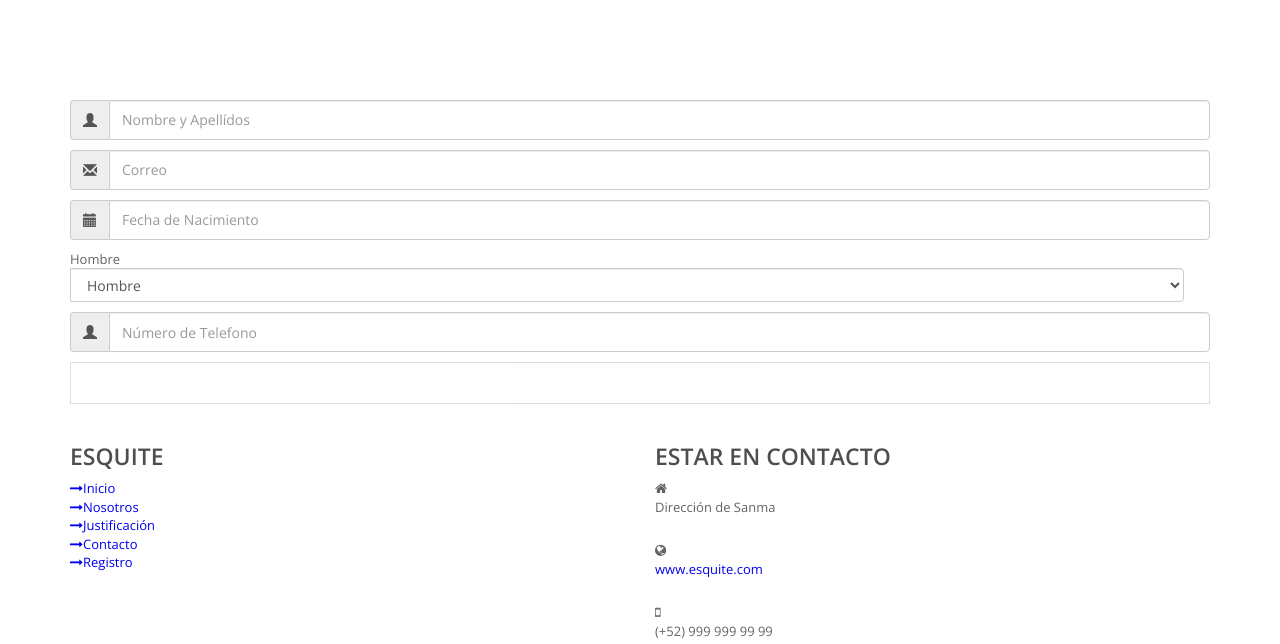
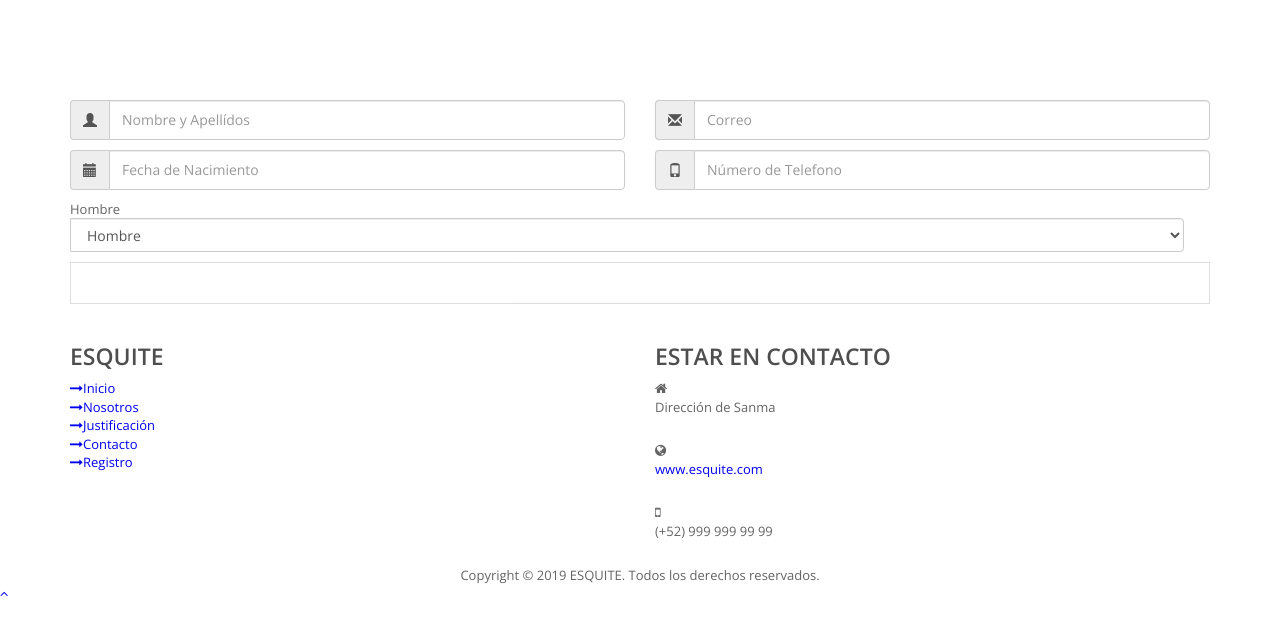
Before and after one commit to enoc14/proyectoAnimacion, a PHP site: page /registrar-paciente.php in a window 1280 px wide. Shown: the part 83-727 px from the top of the page. Run offline with PHP 8.4, Linux system fonts and the light colour scheme; data that the repository does not hold is empty.

Commit message:
Registrar Paciente

```diff
--- a/header-doctor.php
+++ b/header-doctor.php
@@ -135,7 +135,7 @@
                                 <a href="ver-pacientes.php"><i class="fa fa-users"></i>Pacientes</a>
                             </li>
 
-                            <li class="<?php if($url == "nosotros.php") echo "active"; ?> text-center">
+                            <li class="<?php if($url == "registrar-paciente.php") echo "active"; ?> text-center">
                                 <a href="registrar-paciente.php"><i class="fa fa-edit"></i>Registrar Nuevo Paciente</a>
                             </li>
 
--- a/registrar-paciente.php
+++ b/registrar-paciente.php
@@ -22,51 +22,55 @@
 
 						<form name="contact_form">
 							<div class="row">
-
-								<div id="gNombreReg" class="form-group col-md-12" style="margin-bottom: 10px">
+								<div id="fgNombre" class="form-group col-md-12 col-lg-6" style="margin-bottom: 10px">
 									<div class="input-group">
 										<div class="input-group-addon">
 											<span class="glyphicon glyphicon-user"></span>
 										</div>
-										<input type="text" name="nombre" class="form-control" placeholder="Nombre y Apellídos">
+										<input id="inputNombre" type="text" name="nombre" class="form-control" placeholder="Nombre y Apellídos">
 									</div>
+									<p id="errorNombre" class="help-block text-danger" style="display: none;" >Ingrese su nombre completo</p>
 								</div>
 
-								<div class="form-group col-md-12" style="margin-bottom: 10px">
+								<div id="fgCorreo" class="form-group col-md-12 col-lg-6" style="margin-bottom: 10px">
 									<div class="input-group">
 										<div class="input-group-addon">
 											<i class="glyphicon glyphicon-envelope"></i>
 										</div>
-										<input type="email" name="mail" class="form-control" placeholder="Correo" onKeyPress="removeChecks();">
+										<input id="inputCorreo" type="email" name="mail" class="form-control" placeholder="Correo" onKeyPress="removeChecks();">
 									</div>
+									<p id="errorCorreo" class="help-block text-danger" style="display: none;" >Ingrese un correo válido</p>
 								</div>
 
-								<div class="form-group col-md-12" style="margin-bottom: 10px">
+								<div id="fgFecha" class="form-group col-md-12 col-lg-6" style="margin-bottom: 10px">
 									<div class="input-group">
 										<div class="input-group-addon">
 											<i class="glyphicon glyphicon-calendar"></i>
 										</div>
-										<input type="text" id="datepicker" class="form-control" name="da" placeholder="Fecha de Nacimiento">
+										<input id="inputFecha" type="text" id="datepicker" class="form-control" name="da" placeholder="Fecha de Nacimiento">
 									</div>
+									<p id="errorFecha" class="help-block text-danger" style="display: none;" >Ingrese una fecha válida</p>
 								</div>
 
-								<div class="input-group col-md-12" style="margin-bottom: 10px">
+								<div id="fgNumeroTelefono" class="form-group col-md-6 col-lg-6" style="margin-bottom: 10px">
+									<div class="input-group">
+										<div class="input-group-addon">
+											<span class="glyphicon glyphicon-phone"></span>
+										</div>
+										<input id="inputNumeroTelefono" type="number" name="tel" class="form-control" placeholder="Número de Telefono">
+									</div>
+									<p id="errorTel" class="help-block text-danger" style="display: none;" >Ingrese un número de telefono válido</p>
+								</div>
+
+								<div class="input-group col-md-6 col-lg-12" style="margin-bottom: 10px">
 									<select class="form-control">
 										<option>Hombre</option>
 										<option>Mujer</option>
 									</select>
 								</div>
 
-                                <div id="gNombreReg" class="form-group col-md-12" style="margin-bottom: 10px">
-									<div class="input-group">
-										<div class="input-group-addon">
-											<span class="glyphicon glyphicon-user"></span>
-										</div>
-										<input type="text" name="nombre" class="form-control" placeholder="Número de Telefono">
-									</div>
-								</div>
 							</div>
-							<a id="validaRegistro" class="btn btn-default btn-block disabled">REGISTRARME</a>
+							<a id="btnRegistro" class="btn btn-default btn-block disabled">REGISTRARME</a>
 						</form>
 					</div>
 				</div>
```
Also changed, not shown: js/validar-registroPaciente.js (added).
